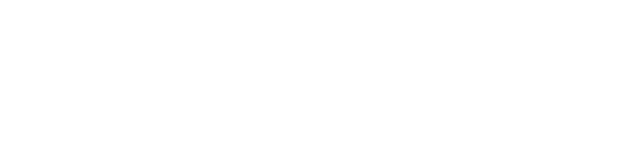
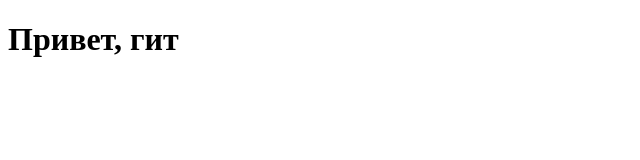
Before and after one commit to deyameii/git-test, a plain HTML site: page index.html in a window 1280 px wide. Shown: the whole page, without its empty margins (0-640 px from the left). Drawn offline with Linux system fonts and the light colour scheme.

Commit message:
заполнил файлы

```diff
--- a/index.html
+++ b/index.html
@@ -7,6 +7,6 @@
   <title>Document</title>
 </head>
 <body>
-
+  <h1>Привет, гит</h1>
 </body>
 </html>
--- a/script.js
+++ b/script.js
@@ -0,0 +1 @@
+console.log(123)
--- a/style.css
+++ b/style.css
@@ -0,0 +1,3 @@
+h1 {
+	font-size: 50px;
+}
```
